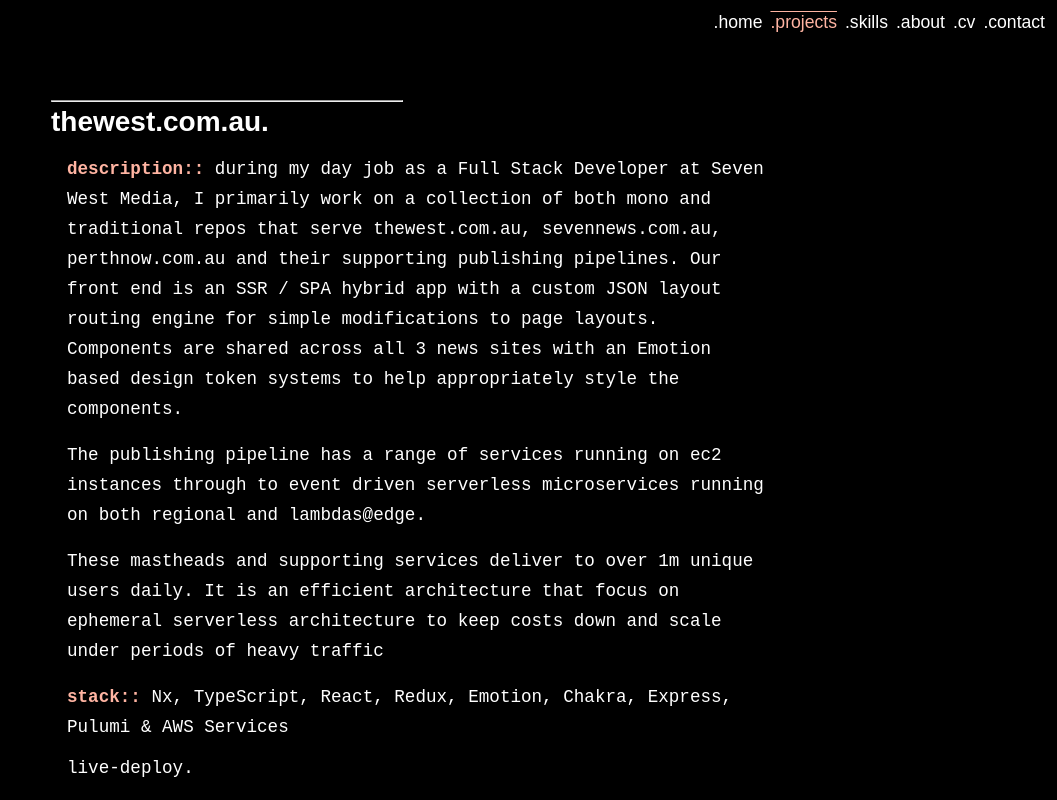
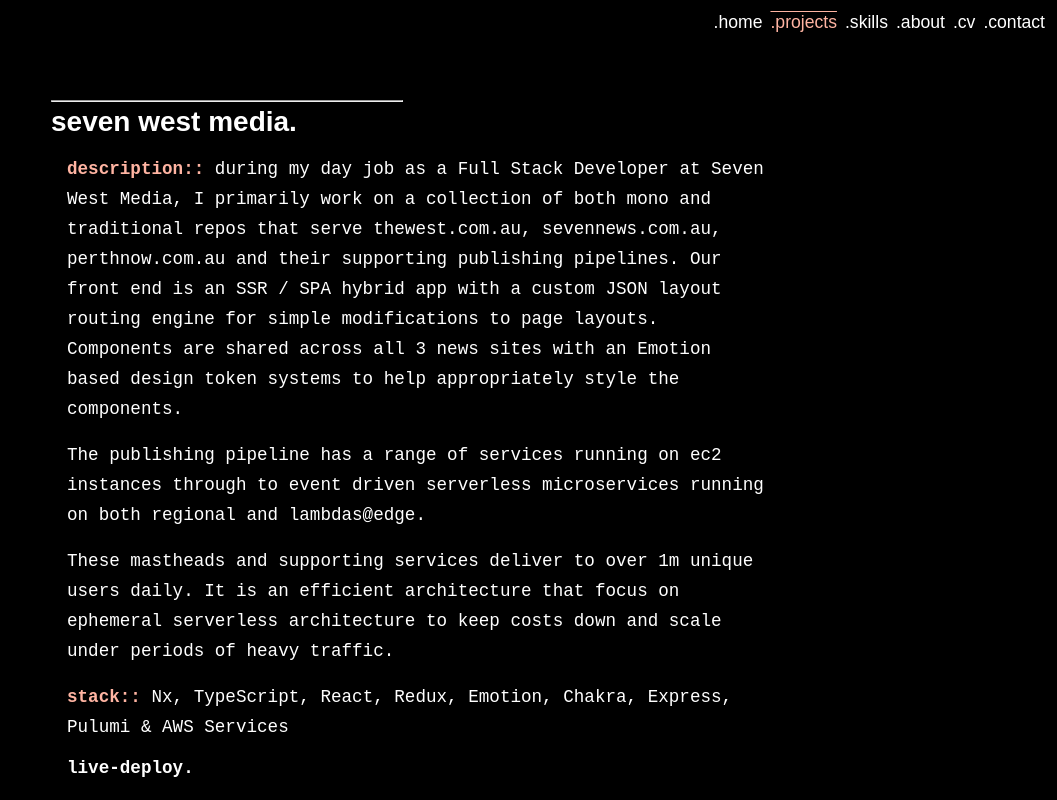
Before and after one commit to daveholst/portfolio-3, a SvelteKit app: page /projects in a window 1280 px wide. Shown: the top 800 px of the page, without its empty margins (223-1280 px from the left). Built offline with nearby package versions, Linux system fonts and the light colour scheme.

Commit message:
ts bugs, font tweaks and copy

```diff
--- a/src/components/ProjectCard/ProjectLink.svelte
+++ b/src/components/ProjectCard/ProjectLink.svelte
@@ -1,5 +1,5 @@
 <script lang="ts">
-    export let github: string
+    export let github: string | undefined
     export let live: string | undefined
     export let video: string | undefined
 </script>
@@ -18,6 +18,7 @@
 
 <style>
     .links-container {
+        /* margin: var(--space-md) var(--space-lg) var(--space-lg); */
         margin: var(--space-md) var(--space-lg) var(--space-lg);
     }
 
@@ -27,7 +28,7 @@
         font-family: var(--fonts-mono);
         color: var(--colors-white);
         font-size: var(--fontsize-xs);
-        font-weight: 500;
+        font-weight: 600;
     }
 
     a:hover {
--- a/src/data/projects.ts
+++ b/src/data/projects.ts
@@ -9,12 +9,12 @@
 
 export const projects: Project[] = [
     {
-        title: 'thewest.com.au.',
+        title: 'seven west media.',
         description: [
             'during my day job as a Full Stack Developer at Seven West Media, I primarily work on a collection of both mono and traditional repos that serve thewest.com.au, sevennews.com.au, perthnow.com.au and their supporting publishing pipelines. Our front end is an SSR / SPA hybrid app with a custom JSON layout routing engine for simple modifications to page layouts. Components are shared across all 3 news sites with an Emotion based design token systems to help appropriately style the components.',
 
             'The publishing pipeline has a range of services running on ec2 instances through to event driven serverless microservices running on both regional and lambdas@edge.',
-            'These mastheads and supporting services deliver to over 1m unique users daily. It is an efficient architecture that focus on ephemeral serverless architecture to keep costs down and scale under periods of heavy traffic',
+            'These mastheads and supporting services deliver to over 1m unique users daily. It is an efficient architecture that focus on ephemeral serverless architecture to keep costs down and scale under periods of heavy traffic.',
         ],
         stack: [
             'Nx',
```
